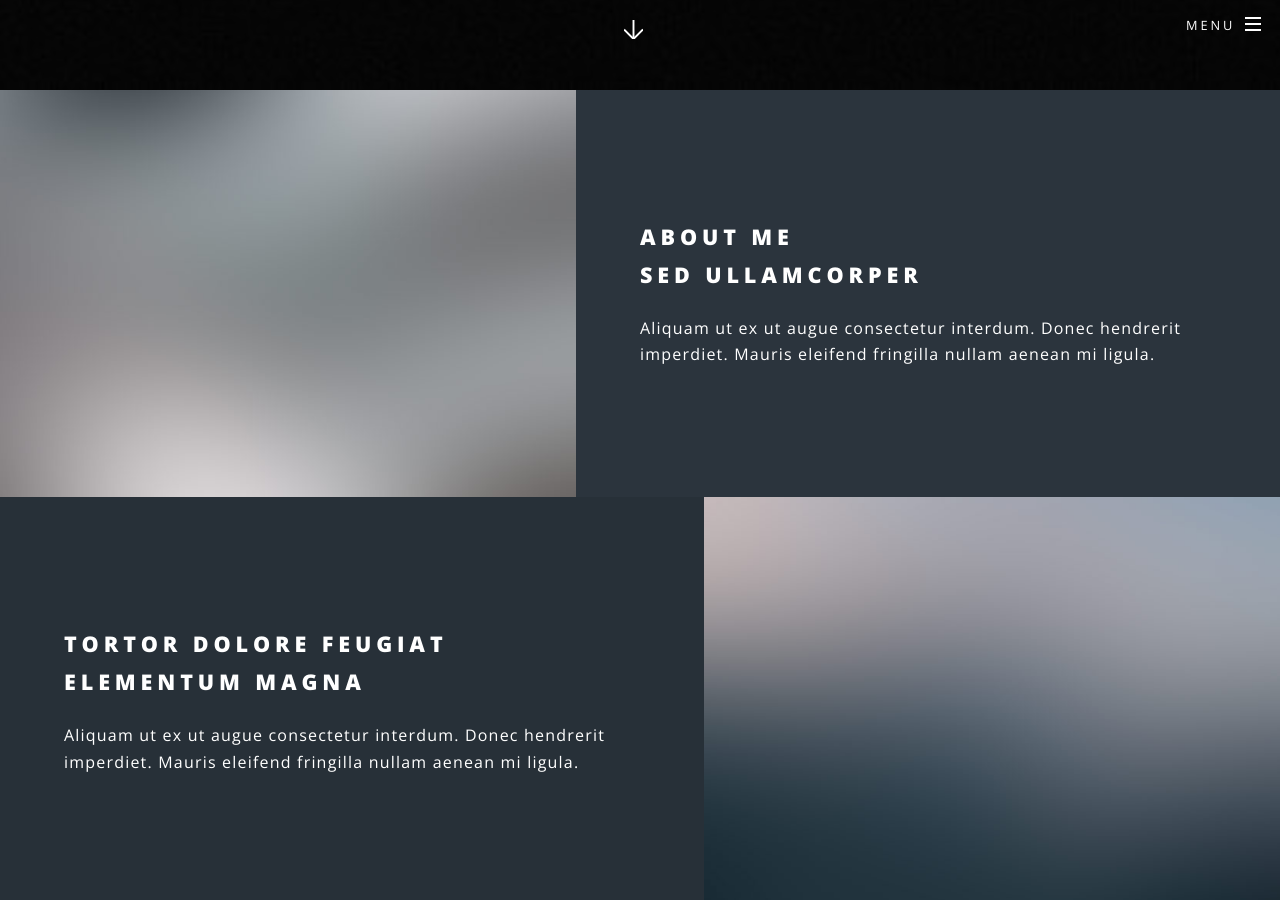
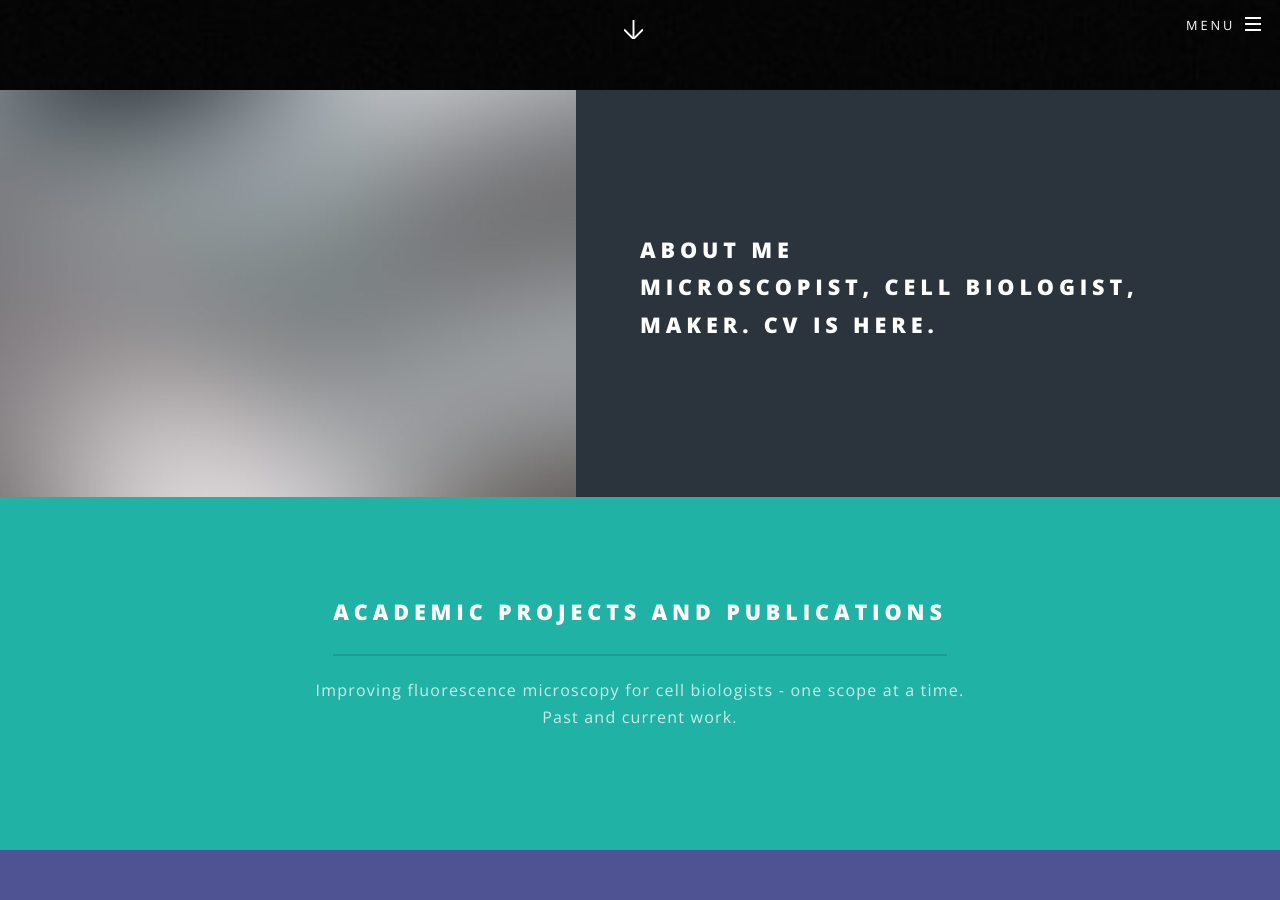
Before and after one commit to fadero/fadero.github.io, a Jekyll site: the page built from index.html, in a window 1280 px wide and 900 px high, scrolled down 810 px. Built offline with Jekyll 4.4.1, drawn with Linux system fonts in a browser that asks for light colours; some of the changed text lies outside the part shown.

Commit message:
Update index.html

```diff
--- a/index.html
+++ b/index.html
@@ -14,23 +14,8 @@ layout: landing
 					<section id="one" class="wrapper alt style2">
 						<section class="spotlight">
 							<div class="image"><img src="images/pic01.jpg" alt="" /></div><div class="content">
-								<h2>About Me<br />
-								sed ullamcorper</h2>
-								<p>Aliquam ut ex ut augue consectetur interdum. Donec hendrerit imperdiet. Mauris eleifend fringilla nullam aenean mi ligula.</p>
-							</div>
-						</section>
-						<section class="spotlight">
-							<div class="image"><img src="images/pic02.jpg" alt="" /></div><div class="content">
-								<h2>Tortor dolore feugiat<br />
-								elementum magna</h2>
-								<p>Aliquam ut ex ut augue consectetur interdum. Donec hendrerit imperdiet. Mauris eleifend fringilla nullam aenean mi ligula.</p>
-							</div>
-						</section>
-						<section class="spotlight">
-							<div class="image"><img src="images/pic03.jpg" alt="" /></div><div class="content">
-								<h2>Augue eleifend aliquet<br />
-								sed condimentum</h2>
-								<p>Aliquam ut ex ut augue consectetur interdum. Donec hendrerit imperdiet. Mauris eleifend fringilla nullam aenean mi ligula.</p>
+								<h2>About Me
+								<p>Microscopist, Cell Biologist, Maker. CV is here.</p>
 							</div>
 						</section>
 					</section>
@@ -41,8 +26,8 @@ layout: landing
 						<div class="inner">
 							<header class="major">
 								<h2>Academic Projects and Publications</h2>
-								<p>Improving fluorescence microscopy for cell biologists - one scope at a time. <br />
-									Past and current work. </p>
+								<p>Improving fluorescence microscopy for cell biologists - one scope at a time.<br />
+								Past and current work. </p>
 							</header>
 						</div>
 					</section>
```
